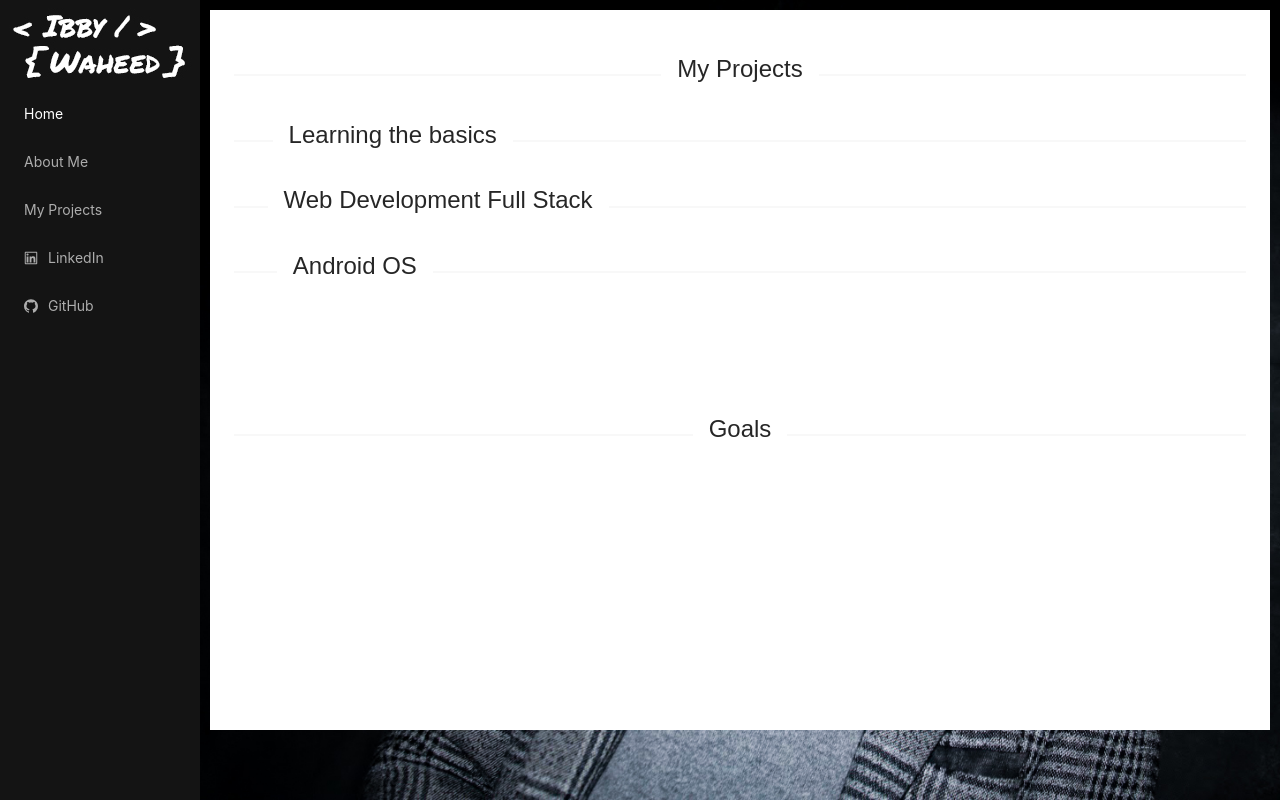
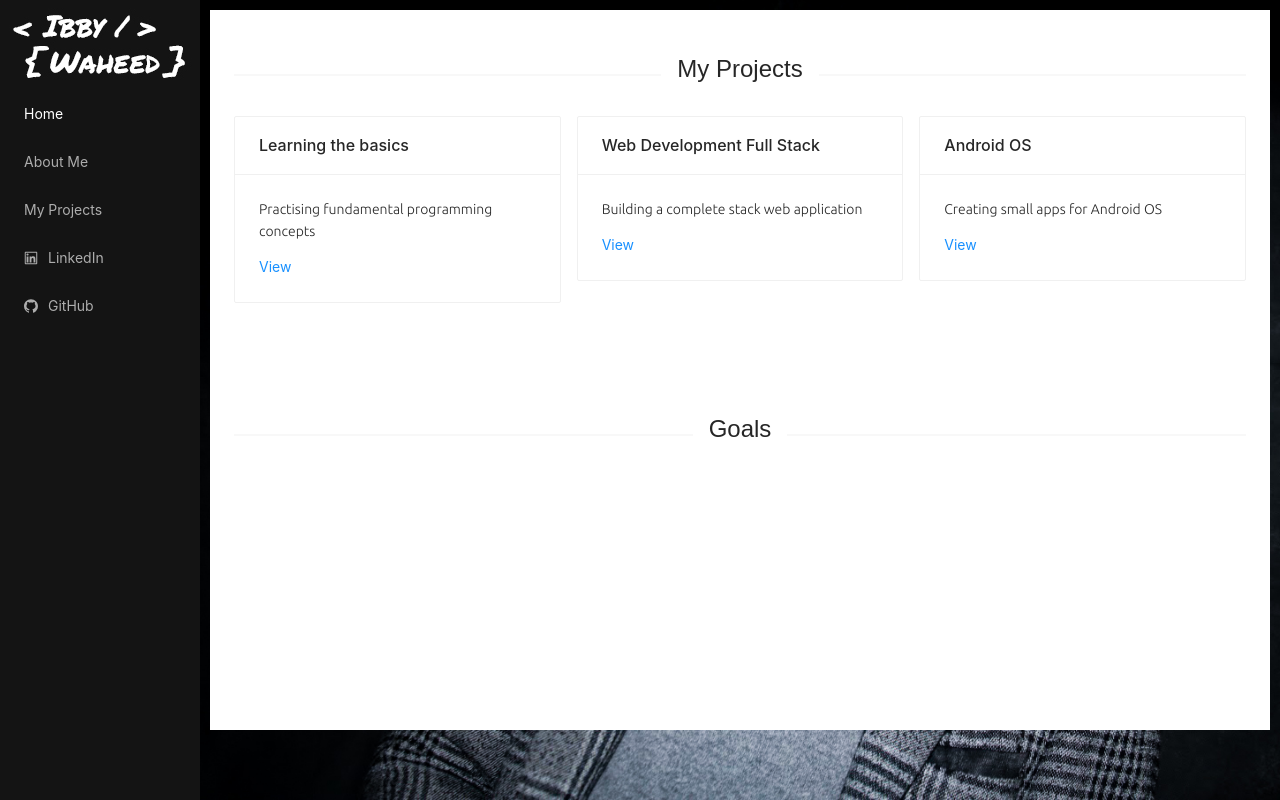
Before and after one commit to DevIbrahimWaheed/portfolio, a React (Create React App) app: page /my-project in a window 1280 px wide. Built offline with nearby package versions, Linux system fonts and the light colour scheme; a web font is replaced by a local one.

Commit message:
Add ProjectCard component and display projects

```diff
--- /dev/null
+++ b/src/components/ProjectCard.js
@@ -0,0 +1,17 @@
+import React from 'react';
+import { Card } from 'antd';
+
+function ProjectCard({ title, description, link, linkLabel = 'View' }) {
+  return (
+    <Card title={title} hoverable>
+      <p>{description}</p>
+      {link && (
+        <a href={link} target="_blank" rel="noopener noreferrer">
+          {linkLabel}
+        </a>
+      )}
+    </Card>
+  );
+}
+
+export default ProjectCard;
--- a/src/views/my-projects.js
+++ b/src/views/my-projects.js
@@ -1,27 +1,47 @@
-import React ,{useState} from 'react';
-import ReactDOM from 'react-dom';
-import { Divider ,Timeline} from 'antd';
-
+import React from 'react';
+import { Divider, Row, Col } from 'antd';
+import ProjectCard from '../components/ProjectCard';
 
 function MyProject(props){
+  const projects = [
+    {
+      title: 'Learning the basics',
+      description: 'Practising fundamental programming concepts',
+      link: '#'
+    },
+    {
+      title: 'Web Development Full Stack',
+      description: 'Building a complete stack web application',
+      link: '#'
+    },
+    {
+      title: 'Android OS',
+      description: 'Creating small apps for Android OS',
+      link: '#'
+    }
+  ];
 
   return (
     <>
       <div className="site-layout-background" style={{ padding: 24, minHeight: 360 }}>
         <Divider><h2>My Projects</h2></Divider>
-             <Divider  orientation="left" ><h2>Learning the basics</h2></Divider>
-             <Divider orientation="left" ><h2>Web Development Full Stack</h2></Divider>
-              <Divider orientation="left" ><h2>Android OS</h2></Divider>
+        <Row gutter={[16, 16]}>
+          {projects.map(project => (
+            <Col xs={24} sm={12} md={8} key={project.title}>
+              <ProjectCard
+                title={project.title}
+                description={project.description}
+                link={project.link}
+              />
+            </Col>
+          ))}
+        </Row>
       </div>
       <div className="site-layout-background" style={{ padding: 24, minHeight: 360 }}>
         <Divider><h2>Goals</h2></Divider>
-
       </div>
     </>
   )
-
-
-
 }
 
-export default MyProject
+export default MyProject;
```
Lines whose indentation alone changed are shown as unchanged.
